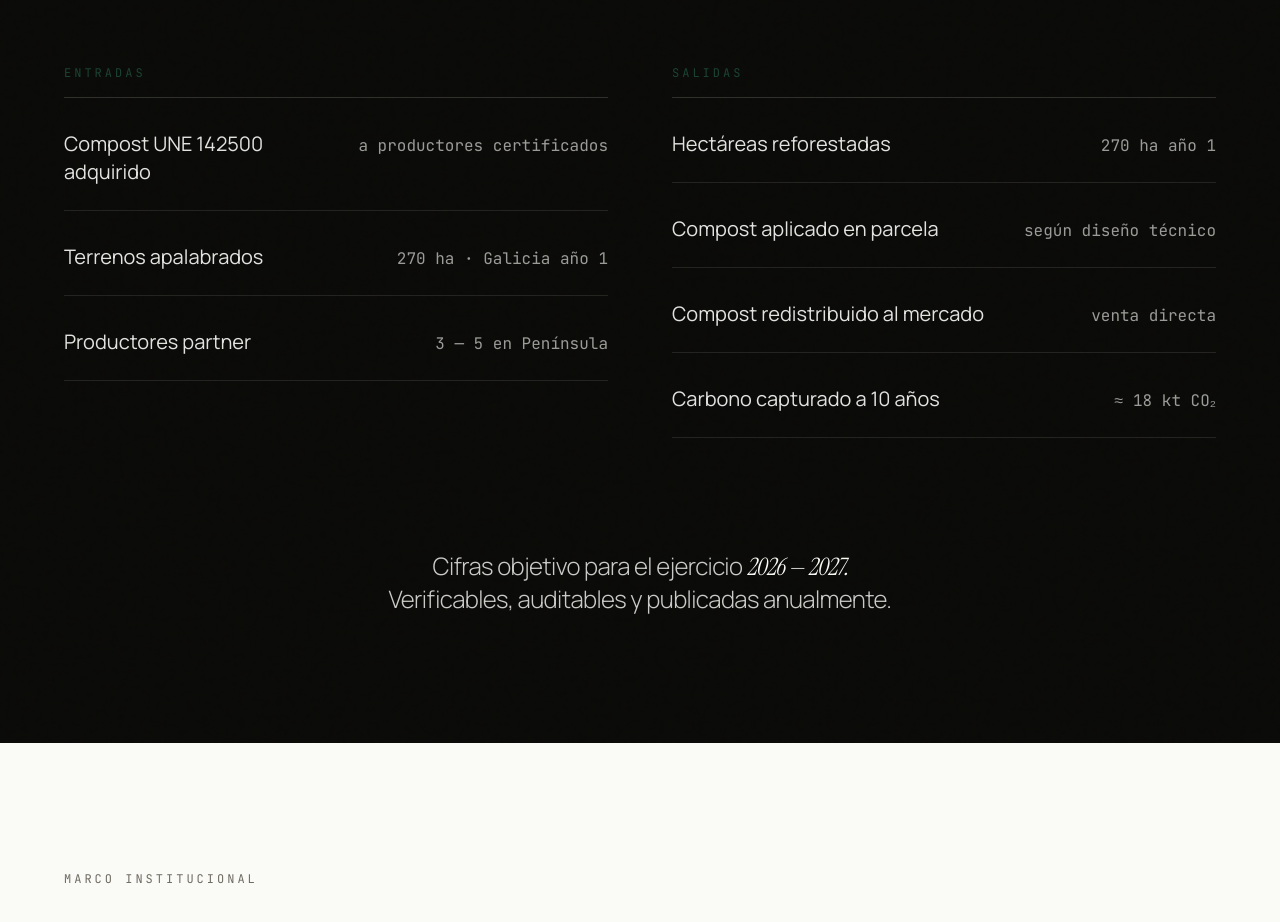
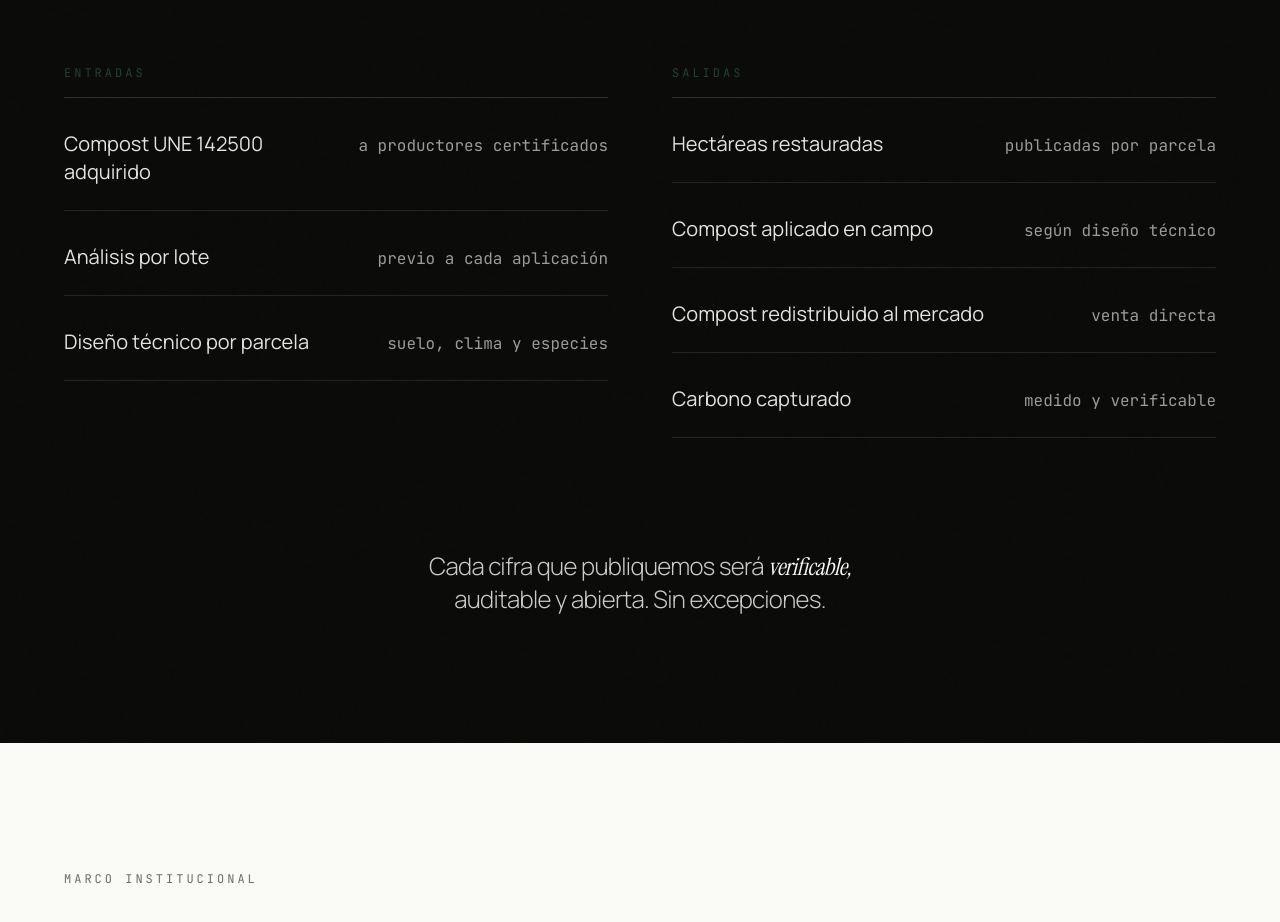
Before and after one commit to Ecoreforest/web, a Next.js app: page /proyecto in a window 1280 px wide. Shown: the part 6360-7282 px from the top of the page. Built offline with nearby package versions, Linux system fonts and the light colour scheme.

Commit message:
Add files via upload
20

```diff
--- a/app/components/colabora/ColaboraCTA.tsx
+++ b/app/components/colabora/ColaboraCTA.tsx
@@ -3,6 +3,11 @@
 import { motion } from 'framer-motion';
 import Link from 'next/link';
 
+/**
+ * Paso 20: fuera "Octubre 2026 — primera plantación en Galicia" y las
+ * 270 hectáreas. El cierre apela a la misión sin fechas ni cifras de
+ * terreno que ya no existen.
+ */
 export default function ColaboraCTA() {
   return (
     <section className="relative bg-bone overflow-hidden">
@@ -14,7 +19,7 @@ export default function ColaboraCTA() {
           transition={{ duration: 0.8, ease: [0.16, 1, 0.3, 1] }}
           className="text-xs font-mono uppercase tracking-[0.25em] text-smoke mb-10"
         >
-          Octubre 2026 — primera plantación en Galicia
+          El primer capítulo
         </motion.p>
 
         <motion.h2
@@ -24,7 +29,7 @@ export default function ColaboraCTA() {
           transition={{ duration: 1, delay: 0.1, ease: [0.16, 1, 0.3, 1] }}
           className="text-display-lg font-semibold tracking-tight text-balance leading-[1] max-w-4xl mx-auto"
         >
-          Hay 270 hectáreas{' '}
+          Hay un bosque{' '}
           <span className="italic-display font-normal text-forest">
             esperándote.
           </span>
--- a/app/components/home/HomeCTA.tsx
+++ b/app/components/home/HomeCTA.tsx
@@ -3,6 +3,10 @@
 import { motion } from 'framer-motion';
 import Link from 'next/link';
 
+/**
+ * Paso 20: fuera la fecha de la plantación de octubre. El titular pasa
+ * a hablar de la misión sin comprometer calendario.
+ */
 export default function HomeCTA() {
   return (
     <section className="relative bg-ink text-bone overflow-hidden grain">
@@ -25,8 +29,7 @@ export default function HomeCTA() {
           className="text-display-lg font-semibold tracking-tight text-balance max-w-5xl mx-auto"
         >
           El primer árbol{' '}
-          <span className="italic-display font-normal">se planta en octubre.</span>{' '}
-          ¿Estarás ahí?
+          <span className="italic-display font-normal">empieza contigo.</span>
         </motion.h2>
 
         <motion.p
--- a/app/components/home/HomeUrgencia.tsx
+++ b/app/components/home/HomeUrgencia.tsx
@@ -4,6 +4,12 @@ import { motion } from 'framer-motion';
 import AnimatedCounter from '../AnimatedCounter';
 import SectionEyebrow from '../SectionEyebrow';
 
+/**
+ * Paso 20: fuera el dato "270 hectáreas comprometidas en Galicia" —
+ * esos terrenos ya no forman parte del proyecto. Se sustituye por una
+ * cifra del problema, verificable y sin compromisos de calendario:
+ * la cobertura forestal perdida en la Península en tres décadas.
+ */
 export default function HomeUrgencia() {
   return (
     <section className="relative py-24 lg:py-32 bg-bone">
@@ -39,7 +45,7 @@ export default function HomeUrgencia() {
             { value: 74, suffix: '%', label: 'Territorio español en riesgo de desertificación' },
             { value: 7.7, decimals: 1, suffix: 'M', label: 'Toneladas de residuos orgánicos al año' },
             { value: 176, suffix: '%', label: 'Aumento de biomasa en estudios con compost' },
-            { value: 270, label: 'Hectáreas comprometidas en Galicia' },
+            { value: 2.3, decimals: 1, suffix: 'M ha', label: 'Bosque perdido en la Península en tres décadas' },
           ].map((stat, i) => (
             <motion.div
               key={i}
--- a/app/components/proyecto/ProyectoBalanceCiclo.tsx
+++ b/app/components/proyecto/ProyectoBalanceCiclo.tsx
@@ -5,22 +5,24 @@ import Image from 'next/image';
 import SectionEyebrow from '../SectionEyebrow';
 
 /**
- * Paso 14 (re-subido en paso 15): Balance del ciclo migrado desde /proceso
- * a /proyecto. Cierra la narrativa de "La solución" con la contabilidad
- * concreta antes del marco institucional.
+ * Paso 20: el balance del ciclo deja de proyectar cifras basadas en las
+ * 270 hectáreas de Galicia, que ya no forman parte del proyecto. Se
+ * mantiene la estructura entradas/salidas —que explica el modelo— pero
+ * describiendo qué se mide en cada una en lugar de prometer volúmenes.
+ * En cuanto haya parcelas confirmadas, aquí vuelven las cifras reales.
  */
 
 const inputs = [
   { label: 'Compost UNE 142500 adquirido', valor: 'a productores certificados' },
-  { label: 'Terrenos apalabrados', valor: '270 ha · Galicia año 1' },
-  { label: 'Productores partner', valor: '3 — 5 en Península' },
+  { label: 'Análisis por lote', valor: 'previo a cada aplicación' },
+  { label: 'Diseño técnico por parcela', valor: 'suelo, clima y especies' },
 ];
 
 const outputs = [
-  { label: 'Hectáreas reforestadas', valor: '270 ha año 1' },
-  { label: 'Compost aplicado en parcela', valor: 'según diseño técnico' },
+  { label: 'Hectáreas restauradas', valor: 'publicadas por parcela' },
+  { label: 'Compost aplicado en campo', valor: 'según diseño técnico' },
   { label: 'Compost redistribuido al mercado', valor: 'venta directa' },
-  { label: 'Carbono capturado a 10 años', valor: '≈ 18 kt CO₂' },
+  { label: 'Carbono capturado', valor: 'medido y verificable' },
 ];
 
 export default function ProyectoBalanceCiclo() {
@@ -128,9 +130,9 @@ export default function ProyectoBalanceCiclo() {
           transition={{ duration: 0.8, delay: 0.3, ease: [0.16, 1, 0.3, 1] }}
           className="mt-20 lg:mt-28 text-center text-xl lg:text-2xl font-light tracking-tight max-w-3xl mx-auto text-bone/80 text-balance"
         >
-          Cifras objetivo para el ejercicio{' '}
-          <span className="italic-display font-normal text-bone">2026 — 2027.</span>{' '}
-          Verificables, auditables y publicadas anualmente.
+          Cada cifra que publiquemos será{' '}
+          <span className="italic-display font-normal text-bone">verificable,</span>{' '}
+          auditable y abierta. Sin excepciones.
         </motion.p>
       </div>
     </section>
```
